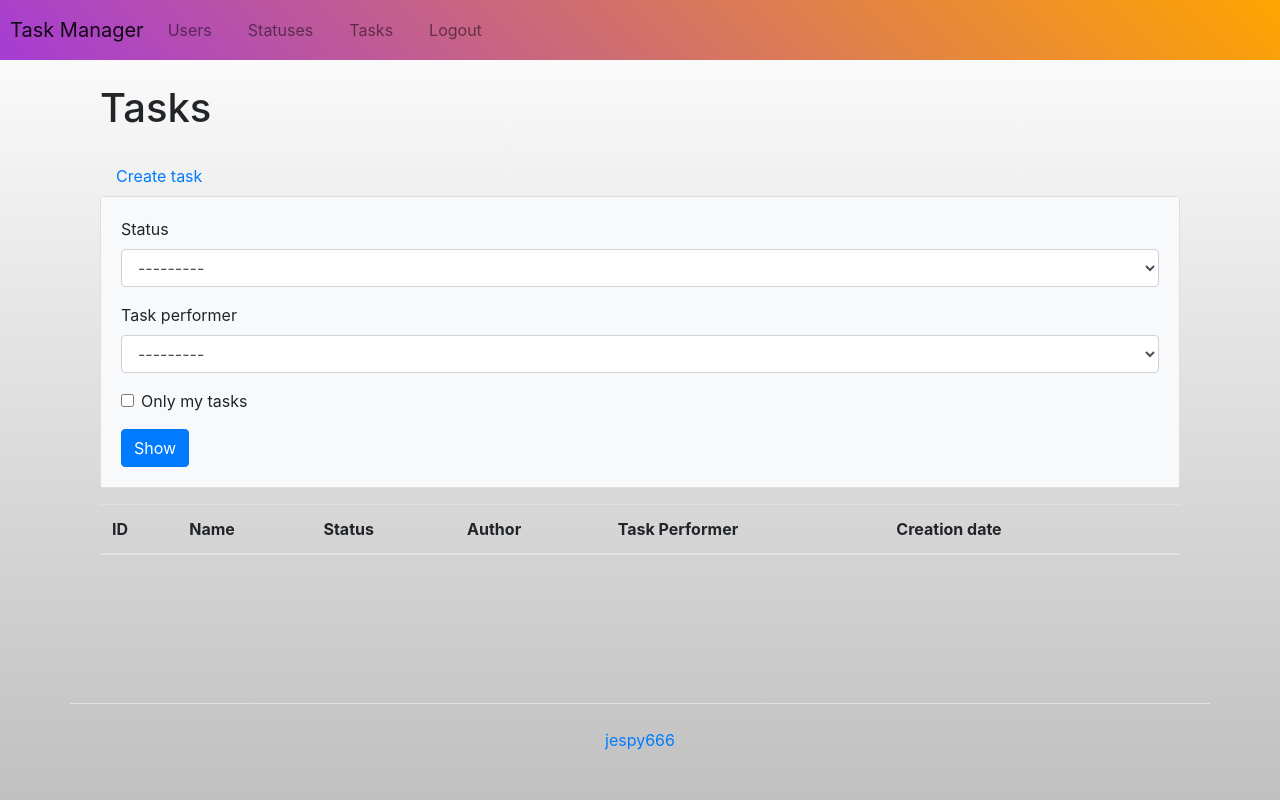
After one commit to jespy666/python-project-52, a Django app: page /tasks/ in a window 1280 px wide. The commit adds this page. Run offline with Django 4.2, Linux system fonts and the light colour scheme; a user stored in the database is signed in; data comes from the database, SQL or seed files in the repository; data that the repository does not hold is empty; some libraries are stand-ins or nearby versions.

Commit message:
add tasks

```diff
--- a/task_manager/settings.py
+++ b/task_manager/settings.py
@@ -50,7 +50,9 @@ INSTALLED_APPS = [
     'task_manager',
     'task_manager.users',
     'task_manager.statuses',
+    'task_manager.tasks',
     'bootstrap4',
+    'django_filters',
 ]
 
 MIDDLEWARE = [
--- /dev/null
+++ b/task_manager/tasks/admin.py
@@ -0,0 +1,3 @@
+# from django.contrib import admin
+#
+# # Register your models here.
--- /dev/null
+++ b/task_manager/tasks/apps.py
@@ -0,0 +1,6 @@
+from django.apps import AppConfig
+
+
+class TasksConfig(AppConfig):
+    default_auto_field = 'django.db.models.BigAutoField'
+    name = 'task_manager.tasks'
--- /dev/null
+++ b/task_manager/tasks/filters.py
@@ -0,0 +1,25 @@
+from django_filters import FilterSet, BooleanFilter
+from django.forms import CheckboxInput
+from django.utils.translation import gettext_lazy as t
+from .models import Task
+
+
+class TaskFilter(FilterSet):
+
+    only_my_tasks = BooleanFilter(
+        label=t('Only my tasks'),
+        widget=CheckboxInput(attrs={'class': 'form-check-input'}),
+        method='filter_my_tasks',
+    )
+
+    def filter_my_tasks(self, queryset, name, value):
+        if value:
+            return queryset.filter(task_performer=self.request.user)
+        return queryset
+
+    class Meta:
+        model = Task
+        fields = {
+            'status': ['exact'],
+            'task_performer': ['exact'],
+        }
--- /dev/null
+++ b/task_manager/tasks/tests.py
@@ -0,0 +1,3 @@
+# from django.test import TestCase
+#
+# # Create your tests here.
--- /dev/null
+++ b/task_manager/tasks/urls.py
@@ -0,0 +1,11 @@
+from django.urls import path
+from .views import (TasksListView, TaskView,
+                    TaskCreateView, TaskUpdateView, TaskDeleteView)
+
+urlpatterns = [
+    path('', TasksListView.as_view(), name='tasks'),
+    path('<int:pk>/', TaskView.as_view(), name='task_show'),
+    path('create/', TaskCreateView.as_view(), name='task_create'),
+    path('<int:pk>/update/', TaskUpdateView.as_view(), name='task_update'),
+    path('<int:pk>/delete/', TaskDeleteView.as_view(), name='task_delete'),
+]
--- /dev/null
+++ b/task_manager/tasks/views.py
@@ -0,0 +1,63 @@
+from django.contrib.messages.views import SuccessMessageMixin
+from django.urls import reverse_lazy
+from django.views.generic import DetailView, CreateView, UpdateView, DeleteView
+from django_filters.views import FilterView
+from django.utils.translation import gettext_lazy as t
+
+from ..mixins import UserAuthRequiredMixin, TaskAuthorPermissionMixin
+from .models import Task
+from .filters import TaskFilter
+from .forms import TaskCreateForm, TaskUpdateForm
+
+
+class TasksListView(UserAuthRequiredMixin, FilterView):
+    template_name = 'tasks/task_list.html'
+    model = Task
+    filterset_class = TaskFilter
+    context_object_name = 'tasks'
+    login_url = 'login'
+    permission_denied_message = t('You must to be log in')
+
+
+class TaskView(UserAuthRequiredMixin, DetailView):
+    template_name = 'tasks/show.html'
+    model = Task
+    context_object_name = 'task'
+    login_url = 'login'
+    permission_denied_message = t('You must to be log in')
+
+
+class TaskCreateView(UserAuthRequiredMixin, SuccessMessageMixin, CreateView):
+    model = Task
+    form_class = TaskCreateForm
+    success_url = reverse_lazy('tasks')
+    template_name = 'tasks/create.html'
+    login_url = 'login'
+    success_message = t('Task created successfully')
+    permission_denied_message = t('You must to be log in')
+
+    def form_valid(self, form):
+        form.instance.author = self.request.user
+        return super().form_valid(form)
+
+
+class TaskUpdateView(UserAuthRequiredMixin, SuccessMessageMixin, UpdateView):
+    model = Task
+    form_class = TaskUpdateForm
+    success_url = reverse_lazy('tasks')
+    template_name = 'tasks/create.html'
+    login_url = 'login'
+    success_message = t('Task updated successfully')
+    permission_denied_message = t('You must to be log in')
+
+
+class TaskDeleteView(UserAuthRequiredMixin, SuccessMessageMixin,
+                     TaskAuthorPermissionMixin, DeleteView):
+    model = Task
+    template_name = 'tasks/delete.html'
+    login_url = 'login'
+    success_url = reverse_lazy('tasks')
+    success_message = t('Task successfully removed')
+    permission_denied_message = t('You must to be log in')
+    author_url = reverse_lazy('tasks')
+    author_message = t('Only its author can delete a task')
--- a/task_manager/templates/navbar.html
+++ b/task_manager/templates/navbar.html
@@ -27,6 +27,9 @@
                 <a class="nav-link" href="{% url 'statuses' %}">{% translate 'Statuses' %}</a>
             </li>
             <li class="nav-item">
+                <a class="nav-link" href="{% url 'tasks' %}">{% translate 'Tasks' %}</a>
+            </li>
+            <li class="nav-item">
               <a class="nav-link" href="{% url 'logout' %}">{% translate 'Logout' %}</a>
             </li>
             {% endif %}
--- /dev/null
+++ b/task_manager/templates/tasks/task_list.html
@@ -0,0 +1,51 @@
+{% extends 'base.html' %}
+
+{% load bootstrap4 %}
+{% load i18n %}
+
+{% block content %}
+<div class="container wrapper flex-grow-1">
+    <h1 class="my-4">{% translate 'Tasks' %}</h1>
+    <a class="nav-link" href="{% url 'task_create' %}">{% trans 'Create task' %}</a>
+    <div class="card mb-3">
+        <div class="card-body bg-light">
+            <form method="get">
+                {% bootstrap_form filter.form %}
+                <input class="btn btn-primary" type="submit" value="{% translate 'Show' %}">
+            </form>
+        </div>
+    </div>
+    <table class="table table-striped">
+        <thead>
+          <tr>
+            <th>{% translate 'ID' %}</th>
+            <th>{% translate 'Name' %}</th>
+            <th>{% translate 'Status' %}</th>
+            <th>{% translate 'Author' %}</th>
+            <th>{% translate 'Task Performer' %}</th>
+            <th>{% translate 'Creation date' %}</th>
+            <th></th>
+          </tr>
+        </thead>
+        <tbody>
+        {% for task in tasks %}
+          <tr>
+            <td>{{ task.id }}</td>
+            <td>
+                <a href="{% url 'task_show' pk=task.pk %}">{{ task.name }}</a>
+            </td>
+            <td>{{ task.status }}</td>
+            <td>{{ task.author }}</td>
+            <td>{{ task.task_performer }}</td>
+            <td>{{ task.creation_date|date:"d.m.Y H:i" }}</td>
+            <td>
+              <a href="{% url 'task_update' pk=task.pk %}">{% translate 'Update' %}</a>
+              <br>
+              <a href="{% url 'task_delete' pk=task.pk %}">{% translate 'Delete' %}</a>
+            </td>
+          </tr>
+        {% endfor %}
+        </tbody>
+    </table>
+</div>
+{% endblock %}
--- a/task_manager/urls.py
+++ b/task_manager/urls.py
@@ -23,6 +23,7 @@ urlpatterns = [
     path('', IndexView.as_view(), name='home'),
     path('users/', include('task_manager.users.urls')),
     path('statuses/', include('task_manager.statuses.urls')),
+    path('tasks/', include('task_manager.tasks.urls')),
     path('login/', UserLoginView.as_view(), name='login'),
     path('logout/', UserLogoutView.as_view(), name='logout'),
     path('admin/', admin.site.urls),
```
Also changed, not shown: task_manager/tasks/forms.py (added, +27 -0 lines), task_manager/tasks/models.py (added, +41 -0 lines), task_manager/templates/tasks/create.html (added, +15 -0 lines), task_manager/templates/tasks/delete.html (added, +15 -0 lines), task_manager/templates/tasks/show.html (added, +43 -0 lines), task_manager/tasks/__init__.py (added), task_manager/tasks/migrations/0001_initial.py (added), task_manager/tasks/migrations/__init__.py (added).
